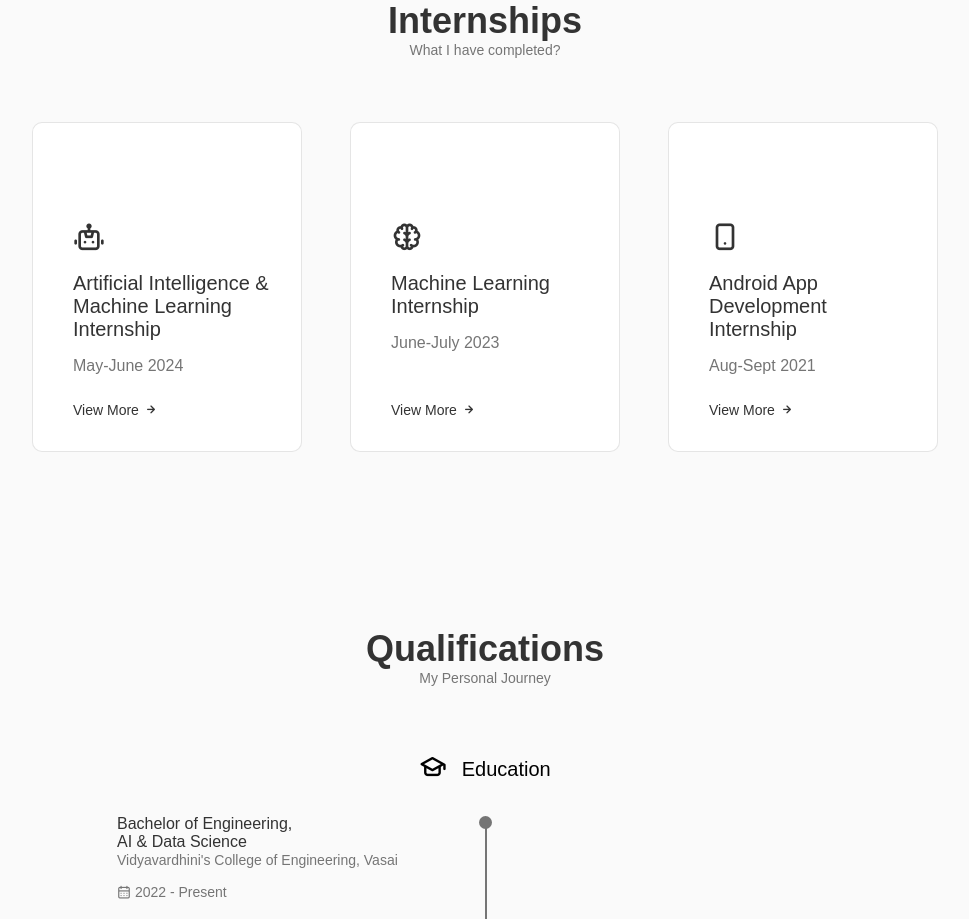
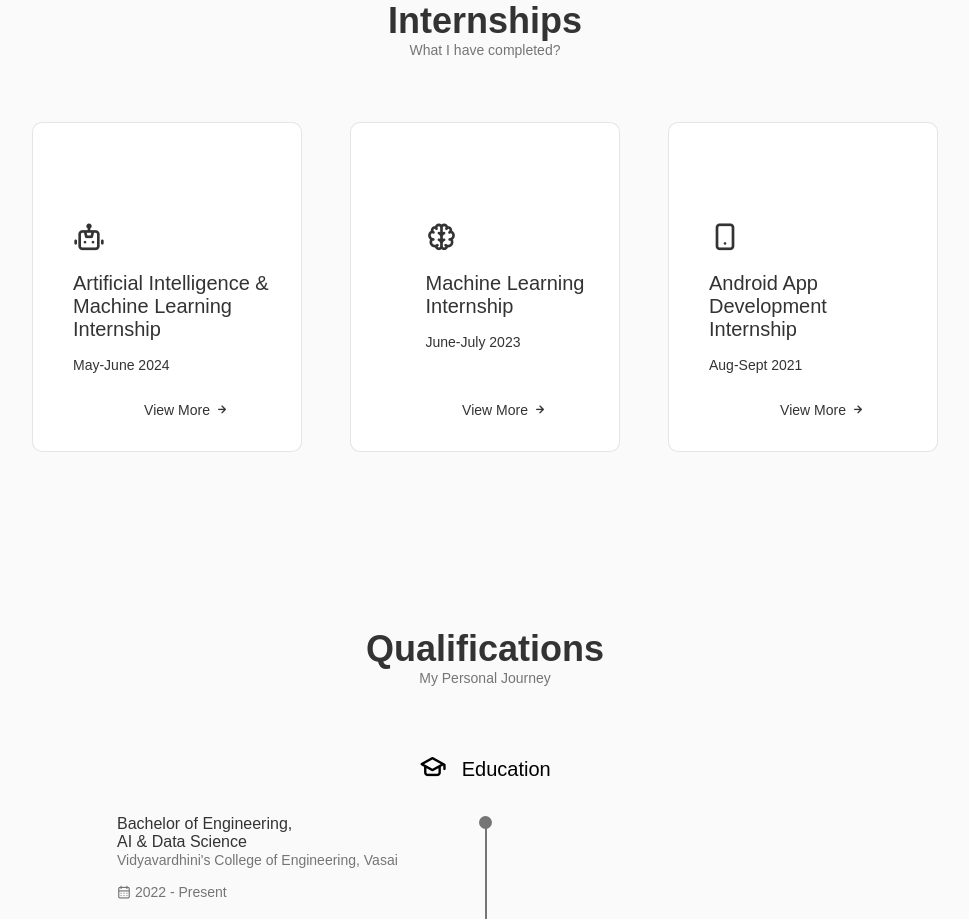
Before and after one commit to Mokshu3242/Portfolio, a React (Create React App) app: page / in a window 1280 px wide. Shown: the part 2340-3259 px from the top of the page, without its empty margins (155-1124 px from the left). Built offline with nearby package versions, Linux system fonts and the light colour scheme.

Commit message:
Update Internships.jsx

```diff
--- a/src/Components/internships/Internships.jsx
+++ b/src/Components/internships/Internships.jsx
@@ -59,13 +59,13 @@ const Internships = () => {
 
             <div className="internships_container container grid">
                 {internshipsData.map((internship, index) => (
-                    <div className="internships_content" key={index}>
+                    <div className="internships_content internships_button" key={index} onClick={() => toggleModal(index)}>
                         <div>
                             <i className={`uil ${internship.icon} internships_icon`}></i>
                             <h3 className="internships_title">{internship.title}</h3>
                             <h4 className="internships_subtitle">{internship.year}</h4>
                         </div>
-                        <span className="internships_button" onClick={() => toggleModal(index)}>
+                        <span className="internships_button">
                             View More
                             <i className="uil uil-arrow-right internships_button-icon"></i>
                         </span>
```
